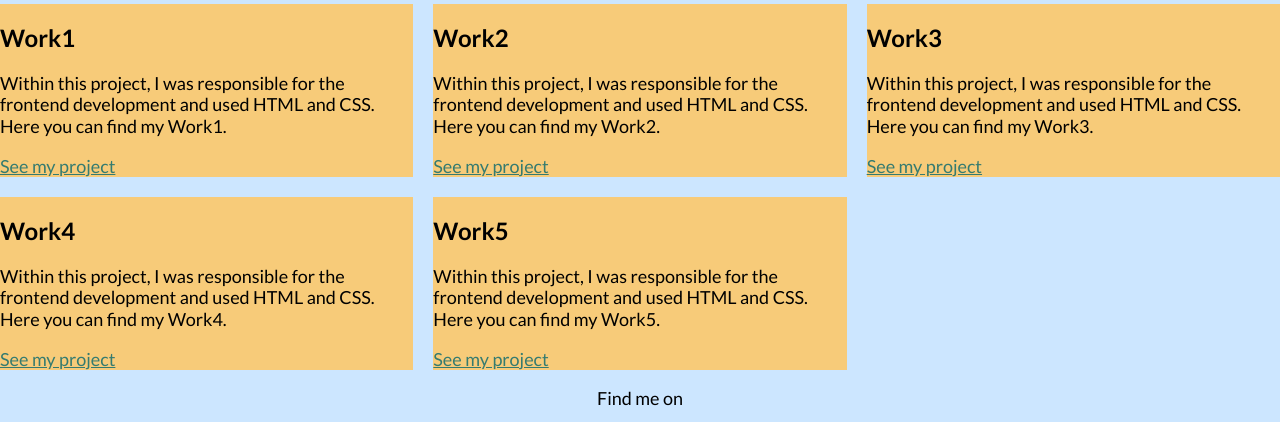
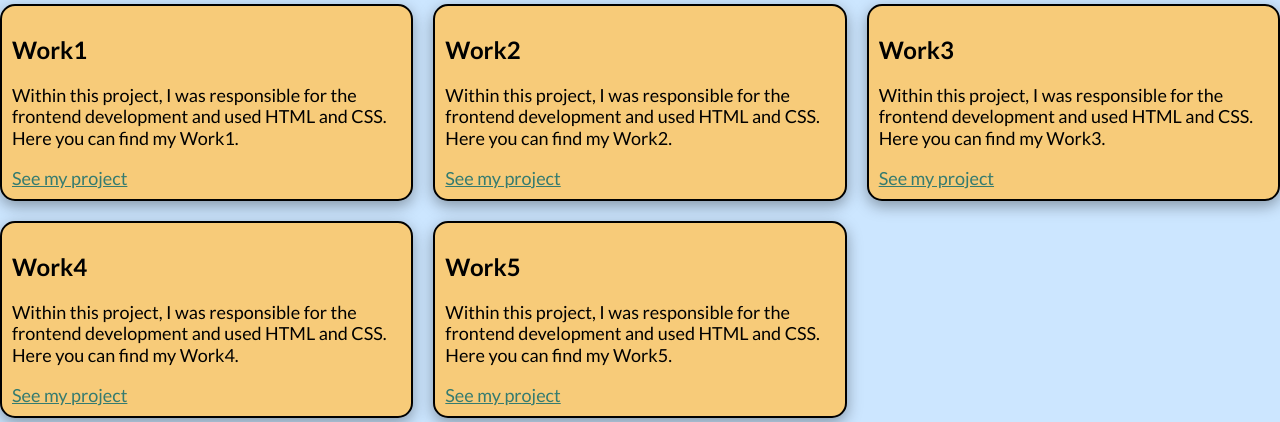
Before and after one commit to illia1008/portfolio-website, a plain HTML site: page work.html in a window 1280 px wide. Shown: the part 262-684 px from the top of the page. Drawn offline with nearby package versions, Linux system fonts and the light colour scheme.

Commit message:
Update styles.production.css

```diff
--- a/css/styles.production.css
+++ b/css/styles.production.css
@@ -193,8 +193,14 @@ body {
 }
 
 .grid__item {
-    /* border: 5px solid black; */
+  border: 2px solid black;
   background-color: rgb(247, 203, 121);
+  border-radius: 15px;
+  -webkit-box-shadow: rgba(0, 0, 0, 0.35) 0px 5px 15px;
+          box-shadow: rgba(0, 0, 0, 0.35) 0px 5px 15px;
+  max-width: 750px;
+  padding: 10px;
+  margin: 0 auto;
 }
 
 /* clear floats */
```
Lines whose indentation alone changed are shown as unchanged.
